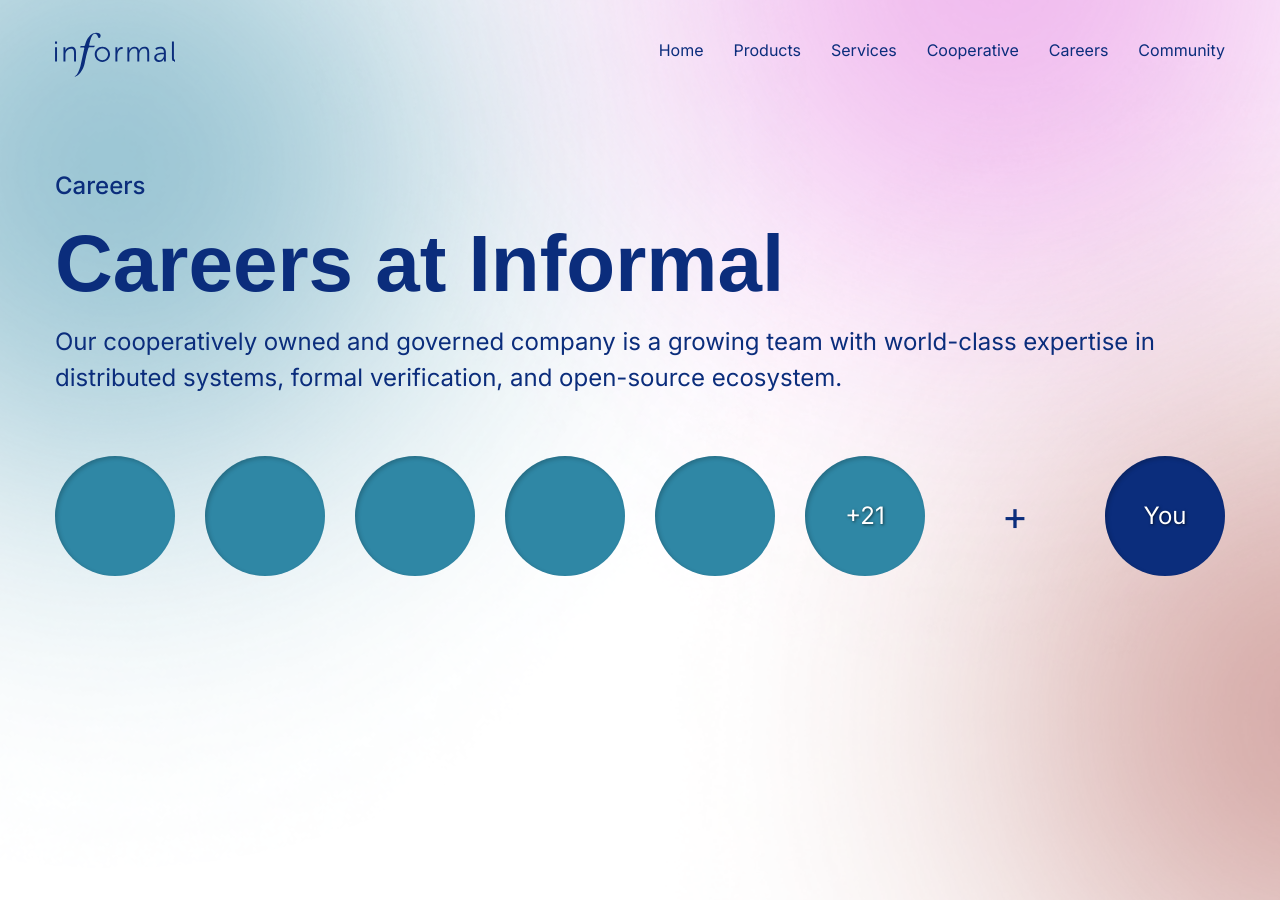
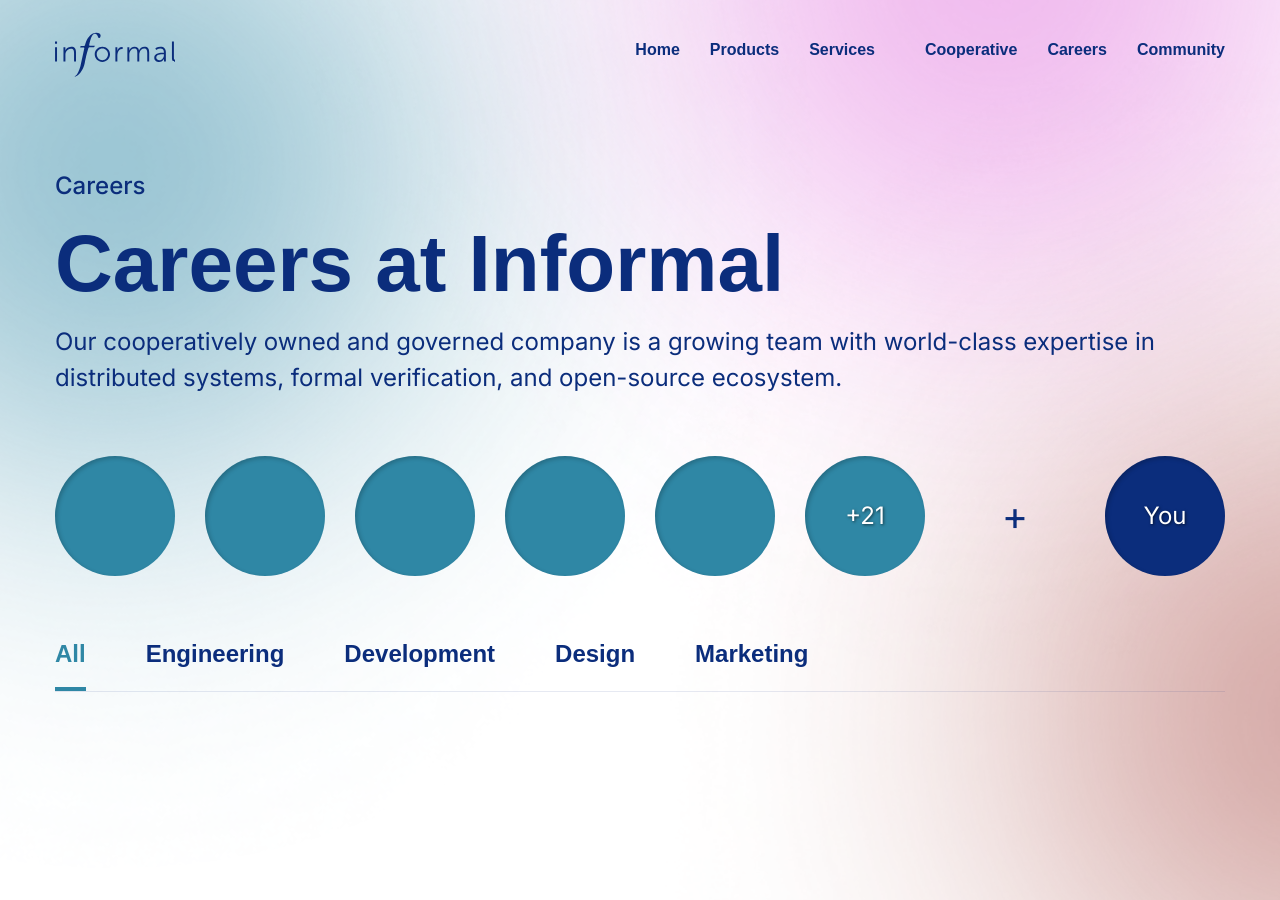
Before and after one commit to designsingh/informal-systems-2, a Jekyll site: the page built from careers.html, in a window 1280 px wide. Built offline with Jekyll 4.4.1, drawn with Linux system fonts in a browser that asks for light colours; nearby versions of some CDN libraries; some web fonts are replaced.

Commit message:
Build tabbedNav

```diff
--- a/_config.yml
+++ b/_config.yml
@@ -16,6 +16,17 @@ defaults:
           path: ''
       values:
           layout: 'default'
+plugins:
+    - jekyll-feed
+
+# Config below
+careers:
+    categories:
+        - All # Uhh, don't change this one
+        - Engineering
+        - Development
+        - Design
+        - Marketing
 menuItems:
     - label: Home
       url: /
@@ -36,5 +47,3 @@ menuItems:
       url: /careers
     - label: Community
       url: /community
-plugins:
-    - jekyll-feed
--- /dev/null
+++ b/_includes/tabbed-nav.html
@@ -0,0 +1,18 @@
+<nav class="tabbedNav">
+    <ul class="tabbedNav-tabs">
+        {% for menuItem in include.menuItems %}
+            <li
+                class="
+                    tabbedNav-tab
+                    {% if forloop.first == true %}
+                        is-active
+                    {% endif %}
+                "
+            >
+                <a class="tabbedNav-tabButton" href="#{{ menuItem | downcase }}">
+                    {{ menuItem }}
+                </a>
+            </li>
+        {% endfor %}
+    </ul>
+</nav>
--- a/_layouts/default.html
+++ b/_layouts/default.html
@@ -27,6 +27,7 @@
                     url({{ 'assets/img/orb-burgundy.png' | relative_url }});
             }
         </style>
+        <script src="https://kit.fontawesome.com/97f11cf15d.js" crossorigin="anonymous"></script>
     </head>
     <body>
         <div class="grid-container">
--- a/_sass/_global.scss
+++ b/_sass/_global.scss
@@ -1,12 +1,14 @@
 @import url("https://fonts.googleapis.com/css2?family=Glegoo:wght@400;700&family=Inter:wght@400;500&display=swap");
 
-$breakpoints: (
-    xLarge: 1280px,
-    large: 1024px,
-);
-$containerWidthsAtBreakpoint: (
-    xLarge: 1170px,
-    large: 960px,
+$breakpointDefinitions: (
+    xLarge: (
+        min-width: 1280px,
+        grid-width: 1170px,
+    ),
+    large: (
+        min-width: 1024px,
+        grid-width: 960px,
+    ),
 );
 
 $color--accent: #2f87a5;
@@ -14,6 +16,9 @@ $color--accent--magenta: #e071dc;
 $color--accent--burgundy: #ab534d;
 $color--background: white;
 $color--foreground: #0b2d7c;
+
+$border--hairline: 1px solid rgba($color--foreground, 0.1);
+$border--thick: 4px solid rgba($color--foreground, 0.1);
 
 $borderRadius--normal: 4px;
 
@@ -35,8 +40,11 @@ $whiteSpace--normal: var(--gridUnit);
 $whiteSpace--loose: calc(var(--gridUnit) * 2);
 $whiteSpace--xLoose: calc(var(--gridUnit) * 4);
 
-@mixin responsiveStylesFor($breakpoint) {
-    @media screen and (min-width: map-get($breakpoints, $breakpoint)) {
+@mixin responsiveStylesFor($breakpointName) {
+    $breakpointDefinition: map-get($breakpointDefinitions, $breakpointName);
+    $minWidth: map-get($breakpointDefinition, "min-width");
+
+    @media screen and (min-width: $minWidth) {
         @content;
     }
 }
@@ -164,11 +172,15 @@ $whiteSpace--xLoose: calc(var(--gridUnit) * 4);
         margin-top: $whiteSpace--loose;
     }
 
-    @include responsiveStylesFor(large) {
-        width: map-get($containerWidthsAtBreakpoint, large);
+    $largeBreakpointDefinition: map-get($breakpointDefinitions, "large");
+    $xLargeBreakpointDefinition: map-get($breakpointDefinitions, "xLarge");
+
+    @include responsiveStylesFor("large") {
+        width: map-get($largeBreakpointDefinition, "grid-width");
     }
-    @include responsiveStylesFor(xLarge) {
-        width: map-get($containerWidthsAtBreakpoint, xLarge);
+
+    @include responsiveStylesFor("xLarge") {
+        width: map-get($xLargeBreakpointDefinition, "grid-width");
     }
 }
 .pageHeader-superTitle {
@@ -184,8 +196,8 @@ $whiteSpace--xLoose: calc(var(--gridUnit) * 4);
     display: flex;
     font-size: var(--fontSize--small);
     justify-content: space-between;
+    margin-bottom: $whiteSpace--loose;
     padding: $whiteSpace--normal 0;
-    margin-bottom: $whiteSpace--loose;
 }
 .siteHeader-logoLink {
     // background-image set in _layouts/default.html
@@ -193,6 +205,10 @@ $whiteSpace--xLoose: calc(var(--gridUnit) * 4);
     font-size: 0;
     height: 48px;
     width: 120px;
+}
+.siteHeader-nav {
+    font-family: $fontFamily--display;
+    font-weight: $fontWeight--display;
 }
 .siteHeader-navItems {
     display: flex;
@@ -205,38 +221,56 @@ $whiteSpace--xLoose: calc(var(--gridUnit) * 4);
     &:hover {
         color: $color--accent;
     }
+    .siteHeader-navItem--hasSubMenu & {
+        display: flex;
+        column-gap: $whiteSpace--xTight;
+
+        &::after {
+            content: "\f078"; // chevron-down
+            font-family: "Font Awesome 5 Pro";
+            display: inline-block;
+        }
+    }
+}
+.siteHeader-navItem--hasSubMenu {
+    position: relative;
 }
 .siteHeader-navItem--isActive {
     color: $color--accent;
     position: relative;
 
-    &:after {
+    &::after {
+        background-color: $color--accent;
         content: "";
+        height: 2px;
+        left: 0;
         position: absolute;
-        left: 0;
         right: 0;
         top: 100%;
-        height: 2px;
-        background-color: $color--accent;
     }
 }
-.siteHeader-navItem--hasSubMenu {
-    position: relative;
-}
 .siteHeader-subMenu {
+    background-color: white;
+    border-radius: $borderRadius--normal;
+    box-shadow: $boxShadow--normal;
+    left: calc(#{$whiteSpace--tight} * -1);
+    min-width: 200px;
+    opacity: 0;
+    padding: $whiteSpace--xTight;
     position: absolute;
     top: 100%;
-    left: calc(#{$whiteSpace--tight} * -1);
-    opacity: 0;
     transform: scale(0.8);
     transition: all 0.125s;
+    transition-property: opacity, transform;
     white-space: nowrap;
-    border-radius: $borderRadius--normal;
-    box-shadow: $boxShadow--normal;
 
     :hover > & {
         opacity: 1;
         transform: scale(1);
+    }
+    &:focus-within {
+        transform: scale(0.95);
+        transition-duration: 0.05s;
     }
 }
 .siteHeader-subMenuItemButton {
@@ -244,6 +278,28 @@ $whiteSpace--xLoose: calc(var(--gridUnit) * 4);
     padding: $whiteSpace--xTight $whiteSpace--tight;
 
     :hover > & {
+        background-color: rgba($color--accent, 0.1);
         color: $color--accent;
     }
 }
+.tabbedNav {
+    border-bottom: $border--hairline;
+}
+.tabbedNav-tabs {
+    column-gap: $whiteSpace--loose;
+    display: flex;
+    font-family: $fontFamily--display;
+    font-weight: $fontWeight--display;
+}
+.tabbedNav-tab {
+}
+.tabbedNav-tabButton {
+    display: block;
+    padding-bottom: $whiteSpace--tight;
+
+    .tabbedNav-tab.is-active > & {
+        border-bottom: $border--thick;
+        border-color: $color--accent;
+        color: $color--accent;
+    }
+}
--- a/careers.html
+++ b/careers.html
@@ -9,7 +9,7 @@ intro: |
 
 {% include page-title.html %}
 
-<div class="grid-container">
+<section class="grid-container">
     <div class="grid">
         <ul class="avatarList avatarList--large">
             <li class="avatar"></li>
@@ -22,4 +22,13 @@ intro: |
             <li class="avatar avatar--placeholder">You</li>
         </ul>
     </div>
-</div>
+</section>
+
+<section class="grid-container">
+    <div class="grid">
+        {%
+            include tabbed-nav.html
+            menuItems=site.careers.categories
+        %}
+    </div>
+</section>
```
Also changed, not shown: 1 other file.
